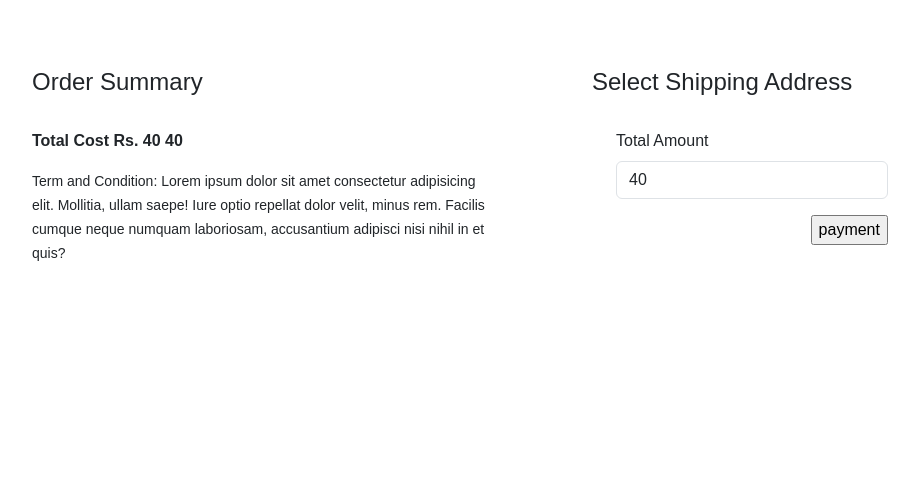
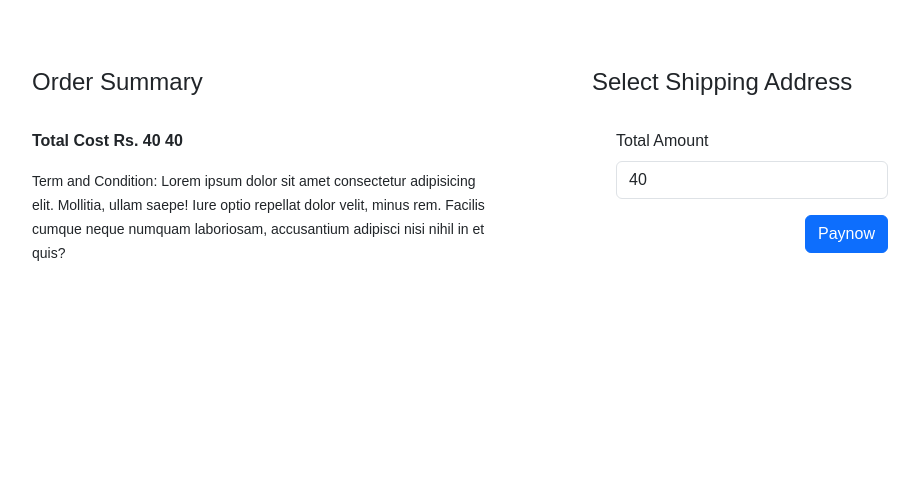
Before and after one commit to TejKapadiya/milkmarvels, a Django app: page /checkout/ in a window 1280 px wide. Shown: the part 76-569 px from the top of the page, without its empty margins (140-1059 px from the left). Run offline with Django 4.2, Linux system fonts and the light colour scheme; a user stored in the database is signed in; data that the repository does not hold is empty; parts of the project's set-up code (start-up, migrations or seed data) failed here and were passed over.

Commit message:
final-changes

```diff
--- a/APP/urls.py
+++ b/APP/urls.py
@@ -24,7 +24,7 @@
     path('minuscart/', views.minus_cart, name='minuscart'),
     path('removecart/', views.remove_cart, name='removecart'),
     path('checkout/', views.checkout.as_view(), name='checkout'),
-    path('paynow/', views.paynow, name='paynow'),
+    path('pay/', views.paynow, name='paynow'),
     path('orders/', views.orders, name='orders'),
 
 
--- a/APP/views.py
+++ b/APP/views.py
@@ -256,7 +256,7 @@
                 # Create an OrderPlaced object for each cart item
                 order = OrderPlaced.objects.create(
                     user=request.user,
-                    customer=address,
+                    address=address,
                     product=cart_item.product,
                     quantity=cart_item.quantity,
                     status='Accepted',
--- a/templates/base.html
+++ b/templates/base.html
@@ -81,8 +81,8 @@
             <a class="nav-link text-white" href="{% url "contact"%}">Contact Us</a>
           </li>
         </ul>
-        <form class="d-flex">
-          <input class="form-control me-2" type="search" placeholder="Search" aria-label="Search">
+        <form class="d-flex" role="search" action="/search">
+          <input class="form-control me-2" type="search" placeholder="Search" name="search" aria-label="Search">
           <button class="btn btn-primary" type="submit">Search</button>
         </form>
       </div>
--- a/templates/checkout.html
+++ b/templates/checkout.html
@@ -47,7 +47,7 @@
                     <input type="number" class="form-control" name="totamount" value="{{totalamount}}" readonly />
                 </div>
                 <div class="text-end">
-                <input type="submit" value="payment"></input>
+                <input type="submit" class="btn btn-primary" value="Paynow"></input>
                     {% comment %} <a href="{% url 'paynow' %}" class="btn btn-primary">Place Order</a> {% endcomment %}
                 </div>
                 <br>
```
